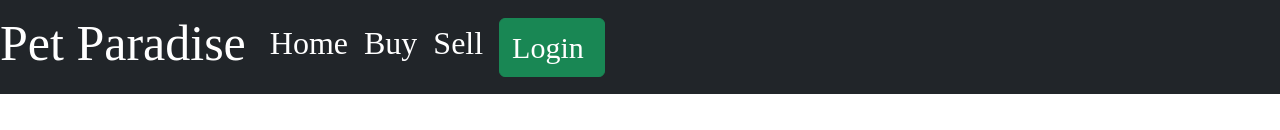
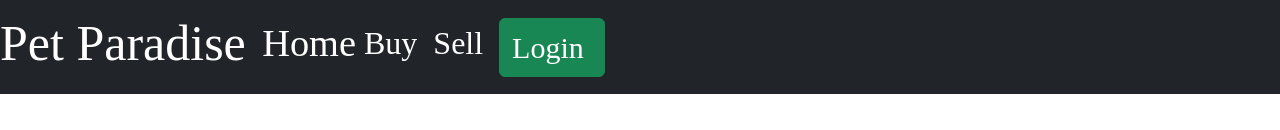
Before and after one commit to Dhanushk19/petshop_client, a React (Create React App) app: page / in a window 1280 px wide. In both pictures the pointer is over the element "Home". Shown: the top 130 px of the page. Built offline with nearby package versions, Linux system fonts and the light colour scheme; no server answers; a web font is replaced by a local one.

Commit message:
Update App.css

```diff
--- a/src/App.css
+++ b/src/App.css
@@ -17,7 +17,11 @@
   box-sizing: border-box;
 }
 
-
+h2:hover{
+  -webkit-transform: scale(1.2);
+  -ms-transform: scale(1.2);
+  transform: scale(1.2);
+  }
 h2
 {
   color:white;
```
